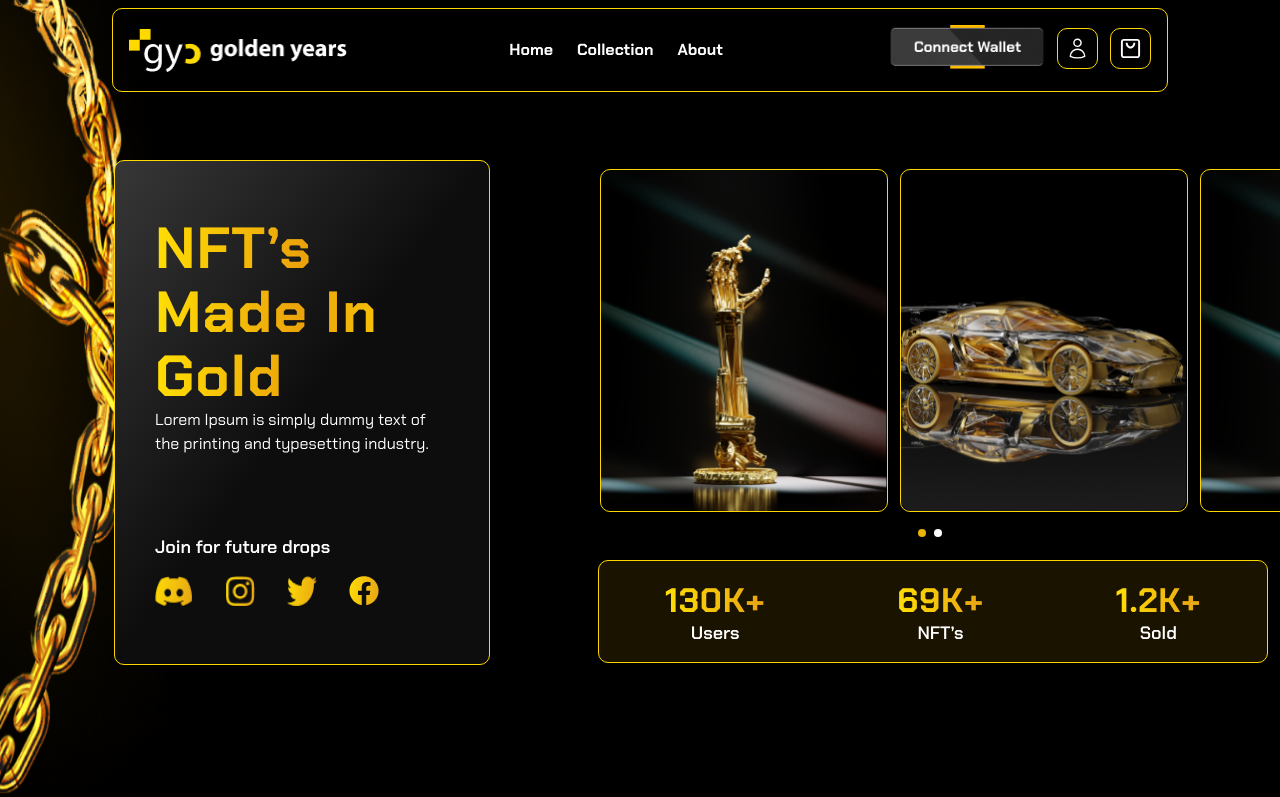
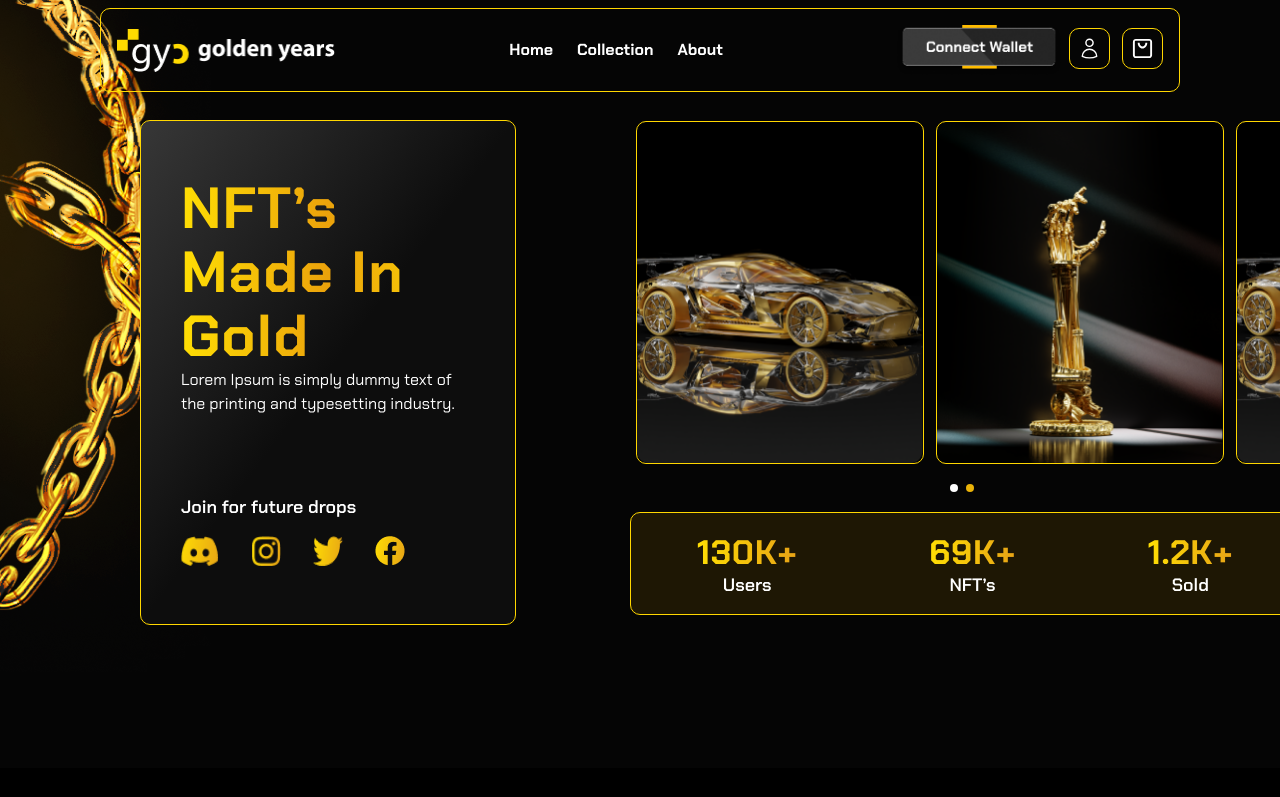
Before and after one commit to RanaAmmar344/golden-years, a Next.js app: page / in a window 1280 px wide. Shown: the top 797 px of the page. Built offline with nearby package versions, Linux system fonts and the light colour scheme.

Commit message:
hero-section-full

```diff
--- a/src/app/globals.css
+++ b/src/app/globals.css
@@ -16,9 +16,15 @@ html, body {
 
 .hero-container{
 
+
+  background-image: url('/hero-main-image.png');
   background-color: black;
   width: 1440px;
-  height: auto;
+  height: 3472px
+  ;
+  background-repeat: no-repeat;
+
+
 }
 
 .nav-border{
@@ -26,3 +32,50 @@ html, body {
 border: 1px solid rgba(255, 215, 0, 1) ;
 
 }
+.nav-border-2{
+  border-radius: 10px;
+border: 1px solid rgba(255, 215, 0, 1) ;
+
+}
+
+
+/* Mobile responsive Query */
+
+@media (max-width: 500px) {
+
+  .nav-border{
+    margin: 20px;
+   border-radius: 0%;
+   border-top-left-radius: 40px;
+border-bottom-right-radius: 40px;
+
+
+  }
+
+  .nft-res{
+    position: relative;
+    top: 120px;
+    right: 15px;
+
+  }
+.carousel-res {
+  position: relative;
+  top: 150px;
+right: 250px;
+
+}
+.sold-res {
+
+  position: relative;
+  left: 250px;
+  padding: 10px;
+}
+.hero-border-b{
+  position: relative;
+  top: 250px;
+  right: 50px;
+
+
+}
+
+}
--- a/src/components/Hero.tsx
+++ b/src/components/Hero.tsx
@@ -4,24 +4,22 @@ import Image from 'next/image';
 import React, { useEffect, useState } from 'react';
 
 const Hero = () => {
-  const [currentIndex, setCurrentIndex] = useState(0);
+   const [currentIndex, setCurrentIndex] = useState(0);
 
   const nextBox = () => {
-    setCurrentIndex((prevIndex) => (prevIndex + 1) % (CAROUSEL_HERO.length / 3));
+    setCurrentIndex((prevIndex) => (prevIndex + 3) % (CAROUSEL_HERO.length / 3));
   };
 
   useEffect(() => {
     const interval = setInterval(nextBox, 3000);
     return () => clearInterval(interval);
   }, []);
+  return (
+    <div className='hero-container' >
 
-  return (
-    <div className="hero-container w-full mx-auto flex">
-      <Image src="/hero-side-img.png" width={210} height={726} alt="" />
-
-      <div className="flex text-white items-center  flex-wrap my-12">
-        <div className="nav-border w-[376px] h-[505px] relative top-28 right-24 p-10 bg-gradient-to-br from-[#373737] via-[#0D0D0D] to-[#0D0D0D]">
-          <h1 className="font-chakra-petch text-[58px] font-bold leading-[63.8px] tracking-[0.02em] text-left bg-gradient-to-r from-[#FFDE04] via-[#EBA20B] to-[#FFDE04] bg-clip-text text-transparent mt-4">
+      <div className='flex flex-wrap '>
+        <div className=' nav-border text-white w-[376px] h-[505px] relative lg:top-[120px] lg:left-[140px] p-10 bg-gradient-to-br from-[#373737] via-[#0D0D0D] to-[#0D0D0D] nft-res'>
+        <h1 className="font-chakra-petch text-[58px] font-bold leading-[63.8px] tracking-[0.02em] text-left bg-gradient-to-r from-[#FFDE04] via-[#EBA20B] to-[#FFDE04] bg-clip-text text-transparent mt-4">
             NFT’s Made In Gold
           </h1>
           <p>Lorem Ipsum is simply dummy text of the printing and typesetting industry.</p>
@@ -35,26 +33,29 @@ const Hero = () => {
               <Image src="/facebook.png" width={30} height={30} alt="" />
             </div>
           </div>
+
         </div>
+        {/* -------------------------------------------section-2----------------------------------- */}
 
-        {/* Carousel */}
-        <div className="relative w-[900px] overflow-hidden  bottom-96 left-96  ">
+         <div className='relative  lg:bottom-96 lg:left-[630px] w-full  carousel-res  '>
+           {/* Carousel */}
+        <div className="  w-[900px] overflow-hidden    ">
           <div className="flex transition-transform duration-300" style={{ transform: `translateX(-${currentIndex * 100}%)` }}>
             {CAROUSEL_HERO.map((item, index) => (
               <div key={index} className="w-[33.33%] flex-shrink-0 flex items-center justify-center   ">
-                <div className="nav-border ">
-                  <Image src={item.image} alt="" width={286.33} height={342} className="object-cover" />
+                <div className="nav-border  overflow-clip ">
+                  <Image src={item.image} alt="" width={286.33} height={342} className="object-cover " />
                 </div>
               </div>
             ))}
           </div>
-
-
-
         </div>
-
-
-          <div className='nav-border w-[670px] h-[103px] absolute top-[560px] left-[598px] bg-[rgba(255,188,0,0.1)] flex items-center justify-around'>
+        <div className=" relative left-[440px] lg:left-[320px] lg:top-5 flex space-x-2 dot.res">
+            {Array.from({ length: Math.ceil(CAROUSEL_HERO.length / 3) }).map((_, index) => (
+              <div key={index} className={`h-2 w-2 rounded-full ${currentIndex === index ? 'bg-white' : 'bg-yellow-500'}`} />
+            ))}
+          </div>
+        <div className='nav-border w-[350px] relative lg:w-[670px] lg:h-[103px] lg:top-10 sold-res top-10 text-white  bg-[rgba(255,188,0,0.1)] flex items-center justify-around'>
             <div className='flex flex-col items-center justify-center'>
             <h1 className='font-chakra-petch text-[34px] font-bold leading-[44.2px] tracking-[0.02em] text-left bg-gradient-to-r from-[#FFDE04] to-[#E7A316] bg-clip-text text-transparent'>130K+</h1>
             <p className='font-chakra-petch text-[18px] font-semibold leading-[23.4px] text-left"'>Users</p>
@@ -69,18 +70,28 @@ const Hero = () => {
             </div>
 
           </div>
-          <div className=" relative bottom-48 right-48  flex space-x-2">
-            {Array.from({ length: Math.ceil(CAROUSEL_HERO.length / 3) }).map((_, index) => (
-              <div key={index} className={`h-2 w-2 rounded-full ${currentIndex === index ? 'bg-white' : 'bg-yellow-500'}`} />
-            ))}
-          </div>
+         </div>
+
+
+
+
+
+
 
 
 
       </div>
 
+       <Image
+        className=' hero-border-b lg:w-full w-[500px]  relative lg:bottom-40 lg:right-20 flex items-center'
+        width={1440}
+        height={37}
+        src='/hero-border-b.png'
+
+        alt=''
+        />
     </div>
-  );
-};
+  )
+}
 
-export default Hero;
+export default Hero
--- a/src/components/Navbar.tsx
+++ b/src/components/Navbar.tsx
@@ -18,8 +18,8 @@ const Navbar = () => {
 
     return (
         <div className='w-full mx-auto flex items-center justify-center '>
-            <nav className='fixed top-2 z-50 w-full'>
-                <div className='max-w-screen-xl lg:mx-28 mx-auto flex items-center justify-between rounded-xl text-white p-4  border-collapse border nav-border   '>
+            <nav className='fixed top-2 z-50 lg:w-[1160px] w-full '>
+                <div className='max-w-screen-xl lg:mx-10 mx-auto flex items-center justify-between rounded-xl text-white p-4  border-collapse border nav-border    '>
 
                     <Image
                         src={logo}
@@ -29,7 +29,7 @@ const Navbar = () => {
                     />
                     <div className='hidden lg:flex items-center justify-center  px-2 '>
                         <ul className='flex items-center cursor-pointer gap-4 font-chakra-petch text-[16px] font-bold leading-[20.8px] text-left'>
-                            <Link href='/'><li className='p-1 hover:text-yellow-400'>Home</li></Link>
+                            <Link href='/'><li className='p-1  hover:text-yellow-400'>Home</li></Link>
                             <Link href='/collection'><li className='p-1  hover:text-yellow-400'>Collection</li></Link>
                             <Link href='/about'><li className='p-1 hover:text-yellow-400'>About</li></Link>
 
@@ -46,8 +46,8 @@ const Navbar = () => {
                         />
 
                         <div className='flex mb-1 '>
-                        <HiOutlineUser   className='border w-[41px] h-[41px] p-2 mr-3 nav-border cursor-pointer hover:bg-[rgba(255,187,0,0.33)]  ' />
-                        <CgShoppingBag  className='border w-[41px] p-2 h-[41px] nav-border cursor-pointer hover:bg-[rgba(255,187,0,0.33)]' />
+                        <HiOutlineUser   className='border w-[41px] h-[41px] p-2 mr-3 nav-border-2 cursor-pointer hover:bg-[rgba(255,187,0,0.33)]  ' />
+                        <CgShoppingBag  className='border w-[41px] p-2 h-[41px] nav-border-2 cursor-pointer hover:bg-[rgba(255,187,0,0.33)]' />
 
                         </div>
 
@@ -55,21 +55,23 @@ const Navbar = () => {
 
                     </div>
 
-                    <div className='flex-col justify-end  md:flex lg:hidden'>
-                        <Button onClick={toggleNavbar}>{mobileDrawerOpen ? <X /> : <Menu />}</Button>
+                    <div className='flex justify-end  md:flex lg:hidden '>
+                    <CgShoppingBag  className='border  p-1.5 w-full h-full nav-border-2 cursor-pointer relative top-1.5 left-1  hover:bg-[rgba(255,187,0,0.33)]' />
+                        <Button   onClick={toggleNavbar}>{mobileDrawerOpen ? <X /> : <Menu />}</Button>
+
                     </div>
                 </div>
 
 
                 {mobileDrawerOpen && (
-                    <div className='lg:hidden mx-4 bg-neutral-500 rounded-4 rounded-2xl pb-6'>
-                        <ul className='flex flex-col space-y-2 py-5 items-center cursor-pointer gap-4 font-chakra-petch text-[16px] font-bold leading-[20.8px] text-left'>
+                    <div className='lg:hidden  bg-black text-white rounded-4 rounded-2xl pb-10 p-10 space-y-6'>
+                        <ul className='flex flex-col space-y-2 py-5 items-center cursor-pointer gap-4 font-chakra-petch text-[34px] font-bold leading-[20.8px] text-left'>
                             <Link href='/'><li className='p-1 hover:text-yellow-400'>Home</li></Link>
                             <Link href='/collection'><li className='p-1  hover:text-yellow-400'>Collection</li></Link>
                             <Link href='/about'><li className='p-1 hover:text-yellow-400'>About</li></Link>
 
                         </ul>
-                        <div className=' flex items-center justify-center  '>
+                        <div className=' flex flex-col items-center justify-center  '>
                         <Image
                         className=' cursor-pointer mr-2 '
                         src='/wallet-btn.png'
@@ -78,12 +80,16 @@ const Navbar = () => {
                          height={47}
                         />
 
-                        <div className='flex mb-1 '>
-                        <HiOutlineUser   className='border w-[41px] h-[41px] p-2 mr-3 nav-border cursor-pointer   ' />
-                        <CgShoppingBag  className='border w-[41px] p-2 h-[41px] nav-border cursor-pointer' />
-
+                        <div className='flex flex-col text-center space-y-6 mt-6 '>
+                        <p>Privacy Policy</p>
+                        <p>Terms & Conditions</p>
                         </div>
-
+                        <div className="flex space-x-8 mt-4  pb-10">
+              <Image src="/discord.png" width={38} height={30} alt="" />
+              <Image src="/instagram.png" width={30} height={30} alt="" />
+              <Image src="/twitter.png" width={30} height={30} alt="" />
+              <Image src="/facebook.png" width={30} height={30} alt="" />
+            </div>
 
 
                     </div>
```
